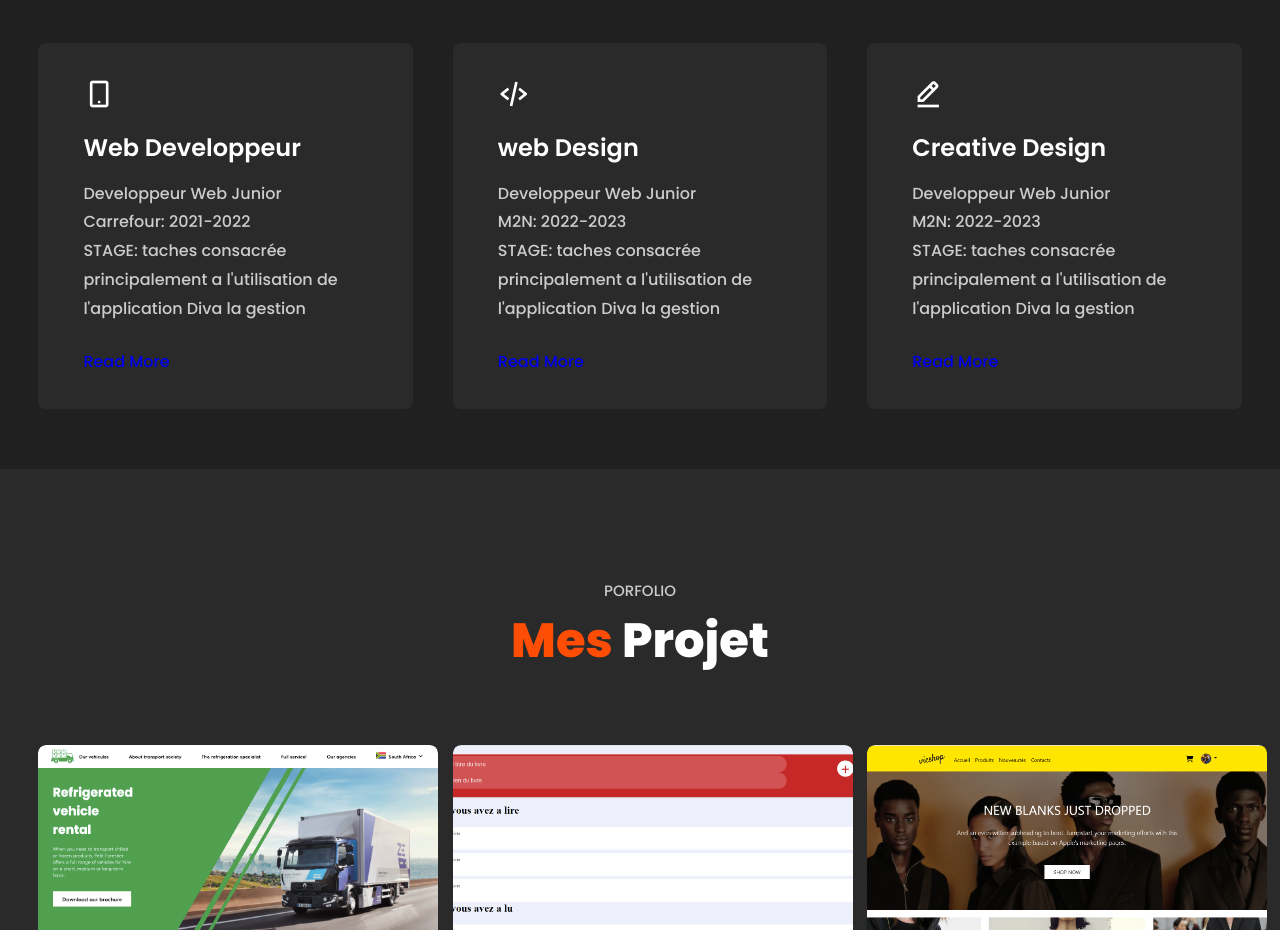
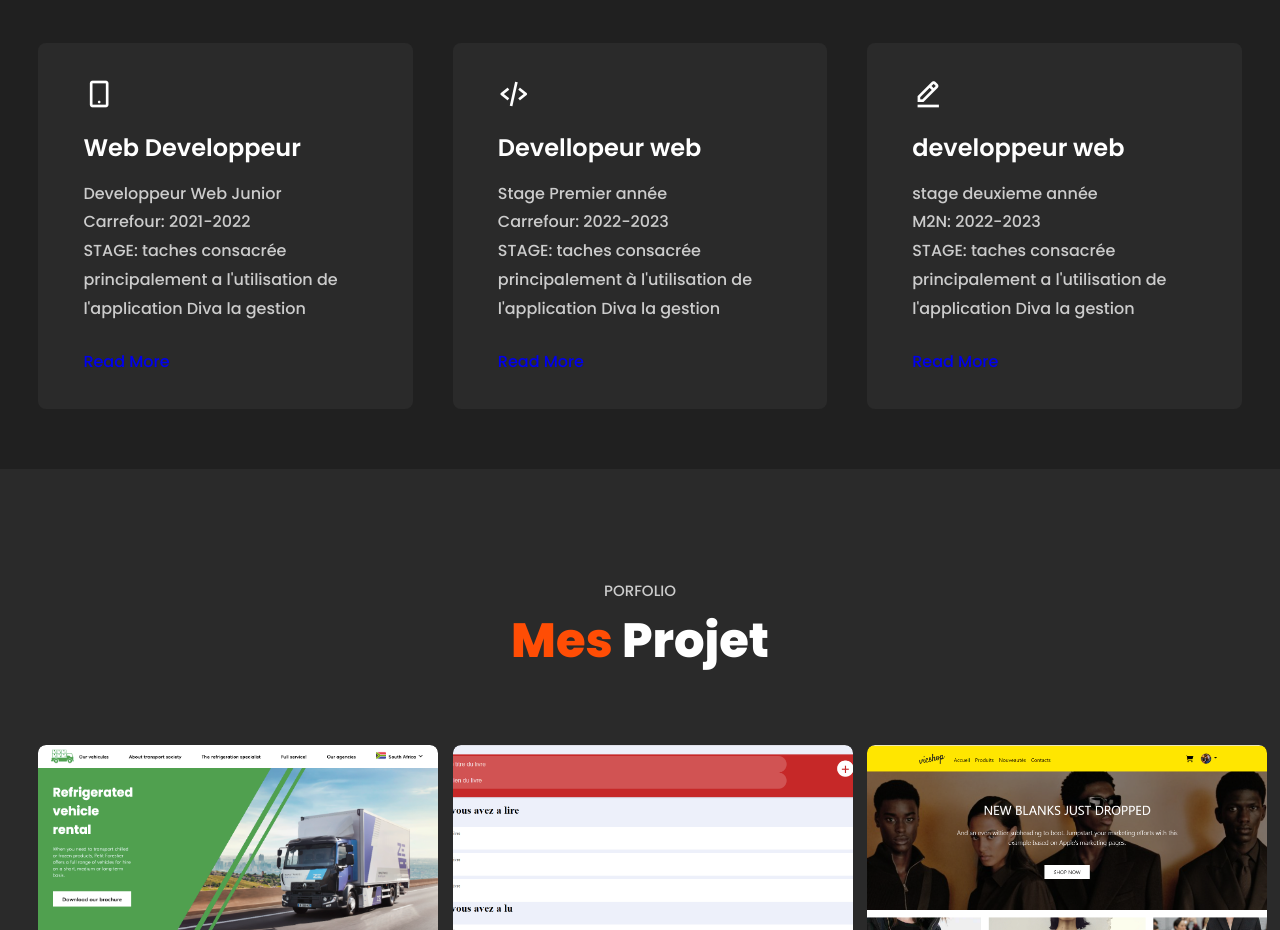
Before and after one commit to VicLeriche/portfolio-bts, a plain HTML site: page index.html in a window 1280 px wide. Shown: the part 2480-3410 px from the top of the page. Drawn offline with nearby package versions, Linux system fonts and the light colour scheme; files whose address does not match are found by name.

Commit message:
modification d'experience

```diff
--- a/index.html
+++ b/index.html
@@ -196,19 +196,19 @@
         <div class="s-icons">
           <i class='bx bx-code-alt'></i>
         </div>
-         <h3>web Design</h3>
+         <h3>Devellopeur web</h3>
          <p>
-          Developpeur Web Junior<br>
-          M2N: 2022-2023 <br>
-          STAGE: taches consacrée principalement a l'utilisation de l'application Diva la gestion</p>
+          Stage Premier année<br>
+          Carrefour: 2022-2023 <br>
+          STAGE: taches consacrée principalement à l'utilisation de l'application Diva la gestion</p>
             <a href="#" class="read">Read More</a>
       </div>
       <div class="box">
         <div class="s-icons">
           <i class='bx bx-edit-alt'></i>
         </div>
-         <h3>Creative Design</h3>
-         <p>Developpeur Web Junior<br>
+         <h3>developpeur web</h3>
+         <p>stage deuxieme année<br>
           M2N: 2022-2023 <br>
           STAGE: taches consacrée principalement a l'utilisation de l'application Diva la gestion</p>
             <a href="#" class="read">Read More</a>
```
